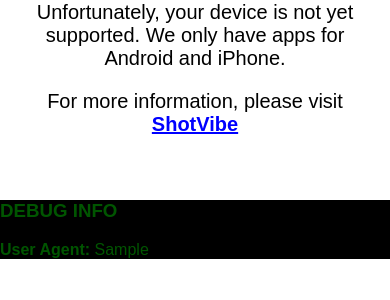
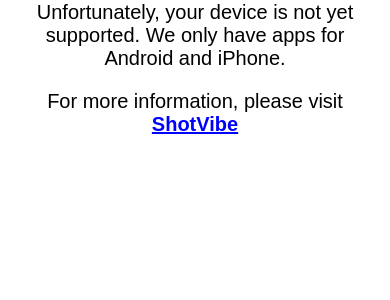
Before and after one commit to shotvibe/shotvibe-web, a Django app: template frontend/templates/frontend/mobile/invite_page.html in a window 390 px wide. Shown: the part 345-645 px from the top of the page. Run offline with Django 3.2, Linux system fonts and the light colour scheme; the template is opened without the code that fills it: most values are stand-ins (such as "Sample title", 1, 10 or a date in 2020); grey boxes are pictures that could not be loaded.

Commit message:
mobile invite_page: Remove no longer needed debug info from page

```diff
--- a/frontend/templates/frontend/mobile/invite_page.html
+++ b/frontend/templates/frontend/mobile/invite_page.html
@@ -56,11 +56,6 @@
         margin-top: 64px;
       }
 
-      .debug {
-        background-color: #000;
-        color: #050;
-      }
-
     </style>
   </head>
   <body>
@@ -89,9 +84,5 @@
     {% endif %}
     <div class="footer">
     </div>
-    <div class="debug">
-      <h3>DEBUG INFO</h3>
-      <strong>User Agent:</strong> {{ full_user_agent }}
-    </div>
   </body>
 </html>
```
Also changed, not shown: frontend/mobile_views.py (+2 -5 lines).
